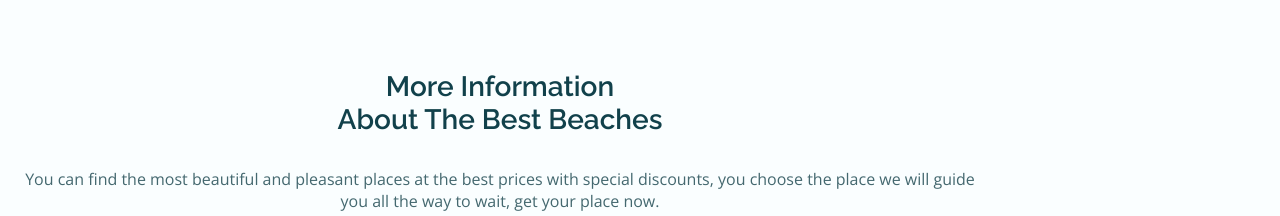
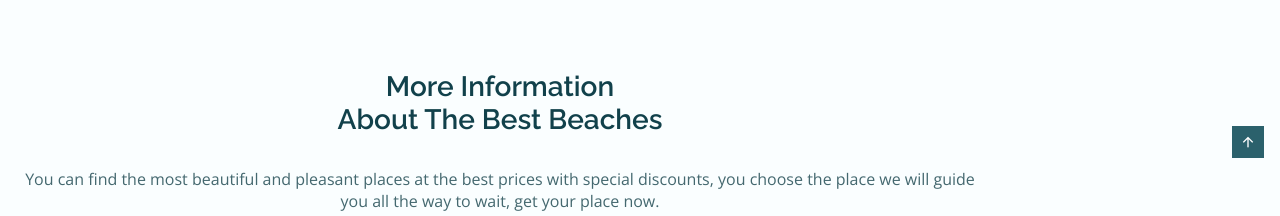
Before and after one commit to GabrielChagas1/responsive-travel-website, a plain HTML site: page index.html in a window 1280 px wide. Shown: the part 802-1018 px from the top of the page. Drawn offline with nearby package versions, Linux system fonts and the light colour scheme.

Commit message:
chore: creating scrollup styles.

```diff
--- a/assets/css/styles.css
+++ b/assets/css/styles.css
@@ -723,7 +723,26 @@ input {
 }
 
 /*========== SCROLL UP ==========*/
+.scrollup{
+  position: fixed;
+  right: 1rem;
+  bottom: -20%;
+  background-color: var(--first-color);
+  padding: .5rem;
+  display: flex;
+  opacity: .9;
+  z-index: var(--z-tooltip);
+  transition: .4s;
+}
 
+.scrollup:hover{
+  background-color: var(--first-color-alt);
+  opacity: 1;
+}
+
+.scrollup__icon{
+  color: var(--white-color);
+}
 
 /* Show scroll */
 
```
